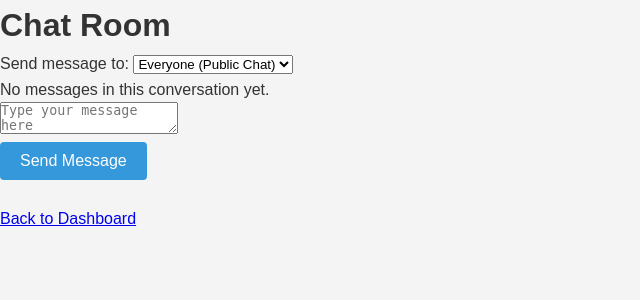
After one commit to crappyrizz/rentmanage, a Flask app: template frontend/templates/chat.html in a window 1280 px wide. The commit adds this page. Shown: the top 300 px of the page, without its empty margins (0-640 px from the left). Run offline with Flask 3, Linux system fonts and the light colour scheme; the template is opened without the code that fills it, so the values that code supplies are empty; some libraries are stand-ins or nearby versions.

Commit message:
profile, messaging both private and publically is good

```diff
--- a/backend/server.py
+++ b/backend/server.py
@@ -1,6 +1,7 @@
 from flask import Flask, render_template, request, jsonify, session, redirect, url_for
-
+import os
 from flask_mysqldb import MySQL
+from werkzeug.utils import secure_filename
 import bcrypt
 
 app = Flask(
@@ -17,6 +18,13 @@ app.config['MYSQL_USER'] = 'root'  # Replace with your MySQL username
 app.config['MYSQL_PASSWORD'] = 'DOMinica@2194'  # Replace with your MySQL password
 app.config['MYSQL_DB'] = 'rent_manage'
 mysql = MySQL(app)
+
+app.config['UPLOAD_FOLDER'] = os.path.join(os.getcwd(), 'frontend', 'static', 'uploads')
+ALLOWED_EXTENSIONS = {'png', 'jpg', 'jpeg', 'gif'}
+
+def allowed_file(filename):
+    return '.' in filename and filename.rsplit('.', 1)[1].lower() in ALLOWED_EXTENSIONS
+
 
 # Route to serve the registration page (GET request)
 @app.route('/register', methods=['GET'])
@@ -96,6 +104,157 @@ def dashboard():
 
 
 
+@app.route('/chat', methods=['GET', 'POST'])
+def chat():
+    # Ensure the user is logged in
+    if 'user_email' not in session:
+        return redirect(url_for('show_login_page'))
+
+    # Retrieve the current user's information
+    cursor = mysql.connection.cursor()
+    cursor.execute("SELECT id, role FROM users WHERE email = %s", (session['user_email'],))
+    user = cursor.fetchone()
+    if not user:
+        return redirect(url_for('show_login_page'))
+    current_user_id, current_role = user[0], user[1]
+
+    # Determine conversation mode from GET parameter; default to public if not specified
+    conversation = request.args.get('recipient_id', 'public')
+
+    if request.method == 'POST':
+        # When posting a message, the form will include the recipient value.
+        selected_recipient = request.form.get('recipient_id', 'public')
+        content = request.form.get('content')
+
+        if selected_recipient == 'public':
+            is_public = True
+            recipient_value = None
+        else:
+            is_public = False
+            try:
+                recipient_value = int(selected_recipient)
+            except ValueError:
+                recipient_value = None  # Fallback if conversion fails
+
+        try:
+            cursor.execute(
+                "INSERT INTO messages (sender_id, content, is_public, recipient_id) VALUES (%s, %s, %s, %s)",
+                (current_user_id, content, is_public, recipient_value)
+            )
+            mysql.connection.commit()
+        except Exception as e:
+            mysql.connection.rollback()
+            print("Error inserting message:", e)
+        finally:
+            # Redirect back to the chat page for the same conversation
+            return redirect(url_for('chat', recipient_id=selected_recipient))
+
+    # Retrieve messages based on conversation type
+    if conversation == 'public':
+        # Public chat: show all messages marked as public
+        cursor.execute("""
+            SELECT m.content, u.fullname, m.timestamp
+            FROM messages m
+            JOIN users u ON m.sender_id = u.id
+            WHERE m.is_public = %s
+            ORDER BY m.timestamp ASC
+        """, (True,))
+    else:
+        # Private conversation: show messages exchanged only between the current user and the selected user.
+        try:
+            recipient_id_int = int(conversation)
+        except ValueError:
+            recipient_id_int = None
+        if recipient_id_int is None:
+            # Fallback to public chat if recipient_id is invalid
+            cursor.execute("""
+                SELECT m.content, u.fullname, m.timestamp
+                FROM messages m
+                JOIN users u ON m.sender_id = u.id
+                WHERE m.is_public = %s
+                ORDER BY m.timestamp ASC
+            """, (True,))
+        else:
+            cursor.execute("""
+                SELECT m.content, u.fullname, m.timestamp
+                FROM messages m
+                JOIN users u ON m.sender_id = u.id
+                WHERE m.is_public = %s
+                AND (
+                        (m.sender_id = %s AND m.recipient_id = %s)
+                        OR (m.sender_id = %s AND m.recipient_id = %s)
+                    )
+                ORDER BY m.timestamp ASC
+            """, (False, current_user_id, recipient_id_int, recipient_id_int, current_user_id))
+    messages = cursor.fetchall()
+
+    # Get a list of potential recipients.
+    # Here, we list all users except the current user.
+    cursor.execute("SELECT id, fullname, role FROM users WHERE id != %s", (current_user_id,))
+    potential_recipients = cursor.fetchall()
+    cursor.close()
+
+    return render_template('chat.html',
+                        messages=messages,
+                        potential_recipients=potential_recipients,
+                        current_recipient=conversation,
+                        current_user_id=current_user_id)
+
+
+
+
+
+@app.route('/profile', methods=['GET', 'POST'])
+def profile():
+    # Ensure the user is logged in
+    if 'user_email' not in session:
+        return redirect(url_for('show_login_page'))
+
+    cursor = mysql.connection.cursor()
+    # Retrieve the current user's info. Adjust the column names as needed.
+    cursor.execute("SELECT id, fullname, email, doorno, role, profile_pic FROM users WHERE email = %s", (session['user_email'],))
+    user = cursor.fetchone()
+    if not user:
+        cursor.close()
+        return redirect(url_for('show_login_page'))
+
+    user_id, fullname, email, doorno, role, profile_pic = user
+    message = ""
+
+    if request.method == 'POST':
+        # Get updated form data; use the current values as defaults if not provided.
+        new_fullname = request.form.get('fullname', fullname)
+        new_doorno = request.form.get('doorno', doorno)
+
+        # Check if a file was uploaded for the profile picture
+        file = request.files.get('profile_pic')
+        if file and allowed_file(file.filename):
+            filename = secure_filename(file.filename)
+            # Save the file to the upload folder
+            file_path = os.path.join(app.config['UPLOAD_FOLDER'], filename)
+            file.save(file_path)
+            # Store the file path relative to the static folder (e.g., "uploads/filename.jpg")
+            profile_pic = 'uploads/' + filename
+
+        try:
+            cursor.execute("UPDATE users SET fullname=%s, doorno=%s, profile_pic=%s WHERE id=%s",
+                        (new_fullname, new_doorno, profile_pic, user_id))
+            mysql.connection.commit()
+            message = "Profile updated successfully."
+            fullname = new_fullname  # update our local variable to reflect the change
+            doorno = new_doorno
+        except Exception as e:
+            mysql.connection.rollback()
+            message = "Error updating profile: " + str(e)
+        finally:
+            cursor.close()
+            return render_template('profile.html', fullname=fullname, email=email, doorno=doorno,
+                                role=role, profile_pic=profile_pic, message=message)
+
+    cursor.close()
+    return render_template('profile.html', fullname=fullname, email=email, doorno=doorno,
+                        role=role, profile_pic=profile_pic, message=message)
+
 
 
 if __name__ == '__main__':
--- /dev/null
+++ b/frontend/templates/chat.html
@@ -0,0 +1,52 @@
+<!DOCTYPE html>
+<html lang="en">
+<head>
+    <meta charset="UTF-8">
+    <title>Chat Room</title>
+    <link rel="stylesheet" href="{{ url_for('static', filename='dashboard.css') }}">
+    <!-- You can later enhance this CSS or use a framework -->
+</head>
+<body>
+    <h1>Chat Room</h1>
+
+    <!-- Conversation selector -->
+    <form method="GET" action="{{ url_for('chat') }}">
+        <label for="recipient_id">Send message to:</label>
+        <select name="recipient_id" id="recipient_id" onchange="this.form.submit()">
+            <option value="public" {% if current_recipient == 'public' %}selected{% endif %}>Everyone (Public Chat)</option>
+            {% for rec in potential_recipients %}
+                <option value="{{ rec[0] }}" {% if current_recipient != 'public' and current_recipient|int == rec[0] %}selected{% endif %}>
+                    {{ rec[1] }} ({{ rec[2] }})
+                </option>
+            {% endfor %}
+        </select>
+    </form>
+
+    <!-- Display chat messages -->
+    <div id="chat-messages">
+        {% if messages %}
+            {% for msg in messages %}
+                <p>
+                    <strong>{{ msg[1] }}</strong>
+                    <em>({{ msg[2] }})</em>:
+                    {{ msg[0] }}
+                </p>
+            {% endfor %}
+        {% else %}
+            <p>No messages in this conversation yet.</p>
+        {% endif %}
+    </div>
+
+    <!-- Form to send a new message -->
+    <form method="POST" action="{{ url_for('chat', recipient_id=current_recipient) }}">
+        <!-- Include the conversation indicator in a hidden field -->
+        <input type="hidden" name="recipient_id" value="{{ current_recipient }}">
+        <textarea name="content" placeholder="Type your message here" required></textarea>
+        <br>
+        <button type="submit">Send Message</button>
+    </form>
+
+    <br>
+    <a href="{{ url_for('dashboard') }}">Back to Dashboard</a>
+</body>
+</html>
--- a/frontend/templates/sidebar.html
+++ b/frontend/templates/sidebar.html
@@ -1,14 +1,14 @@
 <ul id="sidebar-menu">
     <!-- You can render items based on the role passed from Flask -->
     <li><a href="#">Home</a></li>
-    <li><a href="#">Chat Room</a></li>
+    <li><a href="{{url_for('chat')}}">Chat Room</a></li>
     <li><a href="#">Analytics</a></li>
-    <li><a href="#">Profile</a></li>
+    <li><a href="{{url_for('profile')}}">Profile</a></li>
     {% if role == "admin" %}
         <li><a href="#">Manage Tenants</a></li>
         <li><a href="#">Payments & Receipts</a></li>
     {% elif role == "tenant" %}
         <li><a href="#">Pay Rent</a></li>
     {% endif %}
-    <li><a href="#">Logout</a></li>
+    <li><a href="{{url_for('login')}}">Logout</a></li>
 </ul>
```
Also changed, not shown: frontend/templates/base.html (+9 -6 lines), frontend/templates/dashboard.html (+6 -6 lines), frontend/templates/profile.html (added, +61 -0 lines).
